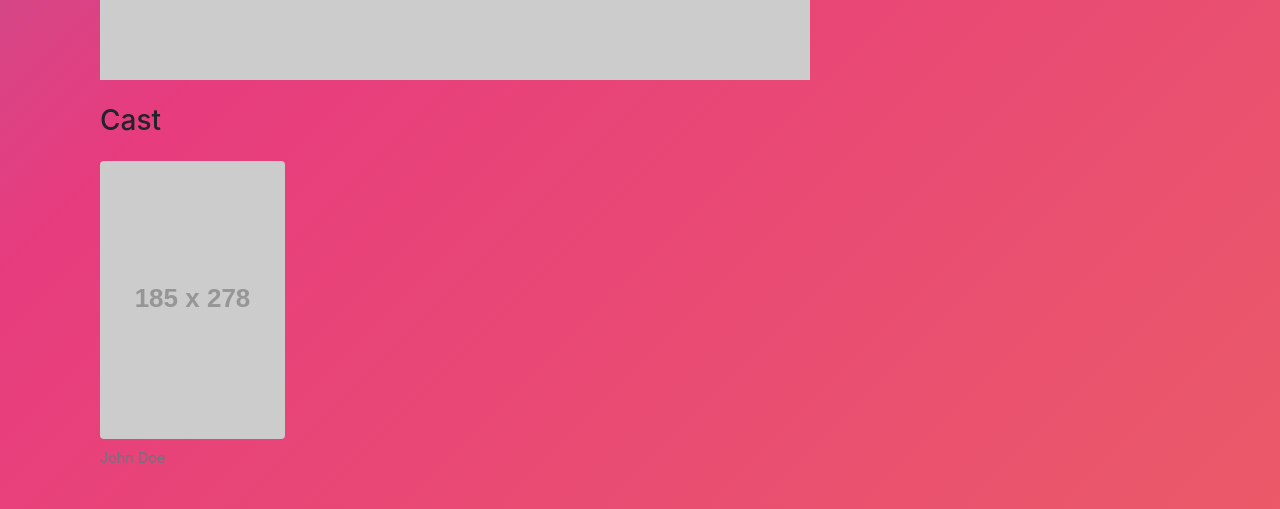
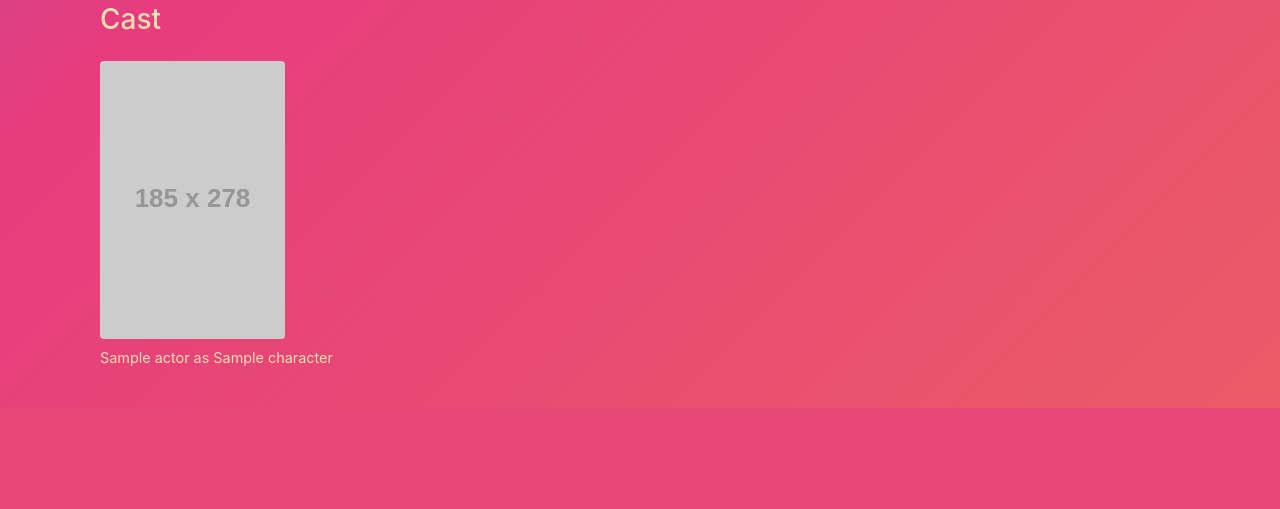
Before and after one commit to pakupek/movies_catalogue, a Flask app: template templates/movie_details.html in a window 1280 px wide. Shown: the part 473-982 px from the top of the page. After the commit the page ends 881 px from the top, so only its background shows below. Run offline with Flask 2, Linux system fonts and the light colour scheme; the template is opened without the code that fills it: most values are stand-ins (such as "Sample title", 1, 10 or a date in 2020); grey boxes labelled with a size stand in for pictures from a placeholder-image service; some libraries are stand-ins or nearby versions.

Commit message:
added movies details

```diff
--- a/main.py
+++ b/main.py
@@ -1,13 +1,9 @@
 from flask import Flask, render_template
-import json
-import requests
 import tmdb_client
 
 
 app = Flask(__name__)
-'''
-def movie_details(movie_id):
-'''
+
 
 
 
@@ -25,8 +21,9 @@
 
 @app.route("/movie/<movie_id>")
 def movie_details(movie_id):
-    movie = movie.get(movie_id)
-    return render_template("movie_details.html", movies_id=movie_id)
+    details = tmdb_client.get_single_movie(movie_id)
+    cast = tmdb_client.get_single_movie_cast(movie_id)
+    return render_template("movie_details.html", movie=details, cast=cast)
 
 
 if __name__ == '__main__':
--- a/templates/homepage.html
+++ b/templates/homepage.html
@@ -57,6 +57,7 @@
     -webkit-backdrop-filter: blur(20px);
     backdrop-filter: blur(20px);
 }
+
 </style>
 
 
@@ -70,7 +71,7 @@
             <div class="card text-white bg-secondary mb-3" style="max-width: 18rem; border-radius: 20px;">
                 <img class="card-img-top" src="{{ tmdb_image_url(movie.poster_path, "w780") }}" alt="" style="border-radius: 20px;">
                 <div class="card-body">
-                    <h5 class="card-title"><a href="{{ url_for('movie_details', movie_id=movie_id) }}">{{ movie.original_title }} </a></h5>
+                    <h5 class="card-title"><a href="{{ url_for('movie_details', movie_id=movie.id) }}">{{ movie.original_title }} </a></h5>
                     <p class="card-text">{{ movie.overview }}</p>
                 </div>
             </div>
--- a/templates/index.html
+++ b/templates/index.html
@@ -5,9 +5,9 @@
         <meta name="viewport" content="width=device-width, initial-scale=1, shrink-to-fit=no" />
         <meta name="description" content="" />
         <meta name="author" content="" />
-        <title>Bare - Start Bootstrap Template</title>
+        <title>Movies catalogue made by @pakupek</title>
         <!-- Favicon-->
-        <link rel="icon" type="image/x-icon" href="assets/favicon.ico" />
+
         <!-- Core theme CSS (includes Bootstrap)-->
         <link rel="stylesheet" href="https://stackpath.bootstrapcdn.com/bootstrap/4.3.1/css/bootstrap.min.css" integrity="sha384-ggOyR0iXCbMQv3Xipma34MD+dH/1fQ784/j6cY/iJTQUOhcWr7x9JvoRxT2MZw1T" crossorigin="anonymous" />
         <style>
@@ -61,9 +61,6 @@
             {% endblock %}
         </div>
         <!-- Bootstrap core JS-->
-        <script src="vendor/bootstrap/js/bootstrap.bundle.min.js"></script>
-        <script src="vendor/jquery/jquery.slim.min.js"></script>
-        <!-- Core theme JS-->
-        <script src="js/scripts.js"></script>
+
     </body>
 </html>
--- a/templates/movie_details.html
+++ b/templates/movie_details.html
@@ -8,9 +8,9 @@
    </h1>
 
 
-   <div class="row">
+   <div class="row" style="color: wheat;">
         <div class="col-md-8">
-       <img class="img-fluid" src="https://placehold.it/780x440" alt="">
+            <img class="img-fluid" src="{{ tmdb_image_url(movie.backdrop_path, "w780") }}" alt="">
         </div>
         <div class="col-md-4">
             <h3>{{ movie.tagline }}</h3>
@@ -19,22 +19,28 @@
         </p>
         <dl>
             <dt>Budget</dt>
-           <dd>{{ movie.budget }}</dd>
+            <dd>{{ movie.budget }}$</dd>
             <dt>Genre</dt>
             <dd>{% for genre in movie.genres %}{{ genre.name }}, {% endfor %}</dd>
         </dl>
         </div>
     </div>
-    <h3 class="my-4">Cast</h3>
+    <h3 class="my-4" style="color: wheat;">Cast</h3>
     <div class="row">
+        {% for actor in cast %}
         <div class="col-md-3 col-sm-6 mb-4">
             <a href="#">
                 <figure class="figure">
-                   <img src="https://placehold.it/185x278" class="figure-img img-fluid rounded" alt="actor">
-                   <figcaption class="figure-caption">John Doe</figcaption>
+                    {% if actor.profile_path %}
+                        <img src="{{ tmdb_image_url(actor.profile_path, "w185") }}" class="figure-img img-fluid rounded" alt="{{ actor.name }}">
+                    {% else %}
+                        <img src="https://placehold.it/185x278?text={{ actor.name }}" class="figure-img img-fluid rounded" alt="{{ actor.name }}">
+                    {% endif %}
+                    <figcaption class="figure-caption" style="color: wheat;">{{ actor.name }} as {{ actor.character }}</figcaption>
                 </figure>
             </a>
         </div>
+        {% endfor %}
     </div>
 </div>
 
--- a/tmdb_client.py
+++ b/tmdb_client.py
@@ -1,21 +1,40 @@
 import requests
 
+API_TOKEN = "eyJhbGciOiJIUzI1NiJ9.eyJhdWQiOiI4NzEwMzY4MmY0ZWQ0NTI3Y2QzYjYzZDM1NTcyZmU3MiIsInN1YiI6IjYyOWY4ODY3ZDIxNDdjMTE3ZTYzZTNlYSIsInNjb3BlcyI6WyJhcGlfcmVhZCJdLCJ2ZXJzaW9uIjoxfQ.rmqYp6McgetjqfoH6uXJzJqlyBwVTZVyG8qTlY0glw8"
+API_TOKEN2 = "87103682f4ed4527cd3b63d35572fe72"
 
 def get_popular_movies():
     end_point = "https://api.themoviedb.org/3/movie/popular/"
-    api_token = "eyJhbGciOiJIUzI1NiJ9.eyJhdWQiOiI4NzEwMzY4MmY0ZWQ0NTI3Y2QzYjYzZDM1NTcyZmU3MiIsInN1YiI6IjYyOWY4ODY3ZDIxNDdjMTE3ZTYzZTNlYSIsInNjb3BlcyI6WyJhcGlfcmVhZCJdLCJ2ZXJzaW9uIjoxfQ.rmqYp6McgetjqfoH6uXJzJqlyBwVTZVyG8qTlY0glw8"
     headers = {
-        "Authorization": f"Bearer {api_token}"
+        "Authorization": f"Bearer {API_TOKEN}"
     }
     response = requests.get(end_point, headers=headers)
     return response.json()
 
-get_popular_movies()
 
 def get_poster_url(poster_api_path, size="w342"):
     base_url = "https://image.tmdb.org/t/p/"
     return f"{base_url}{size}/{poster_api_path}"
 
+
 def get_movies(how_many):
     data = get_popular_movies()
     return data["results"][:how_many]
+
+
+def get_single_movie(movie_id):
+    endpoint = f"https://api.themoviedb.org/3/movie/{movie_id}"
+    headers = {
+        "Authorization": f"Bearer {API_TOKEN}"
+    }
+    response = requests.get(endpoint, headers=headers)
+    return response.json()
+
+
+def get_single_movie_cast(movie_id):
+    endpoint = f"https://api.themoviedb.org/3/movie/{movie_id}/credits"
+    headers = {
+        "Authorization": f"Bearer {API_TOKEN}"
+    }
+    response = requests.get(endpoint, headers=headers)
+    return response.json()["cast"]
```
Lines whose indentation alone changed are shown as unchanged.
